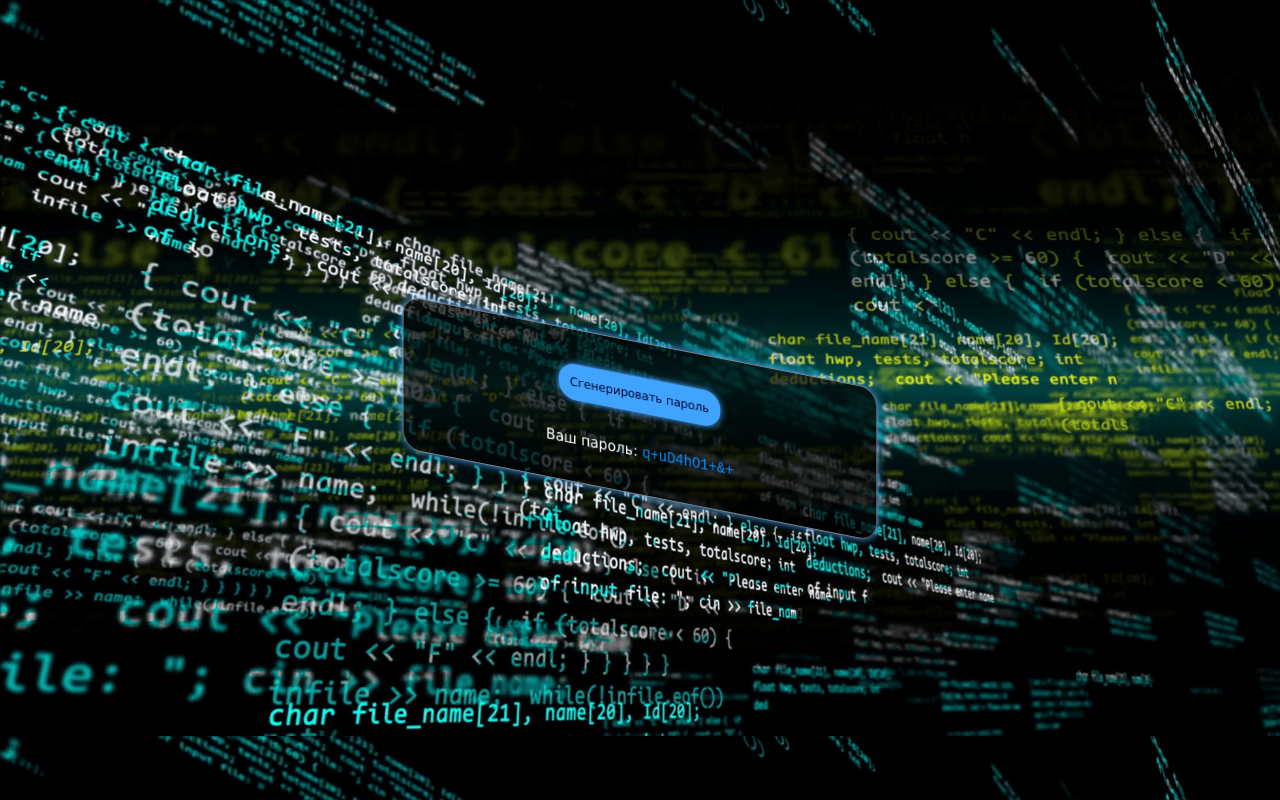
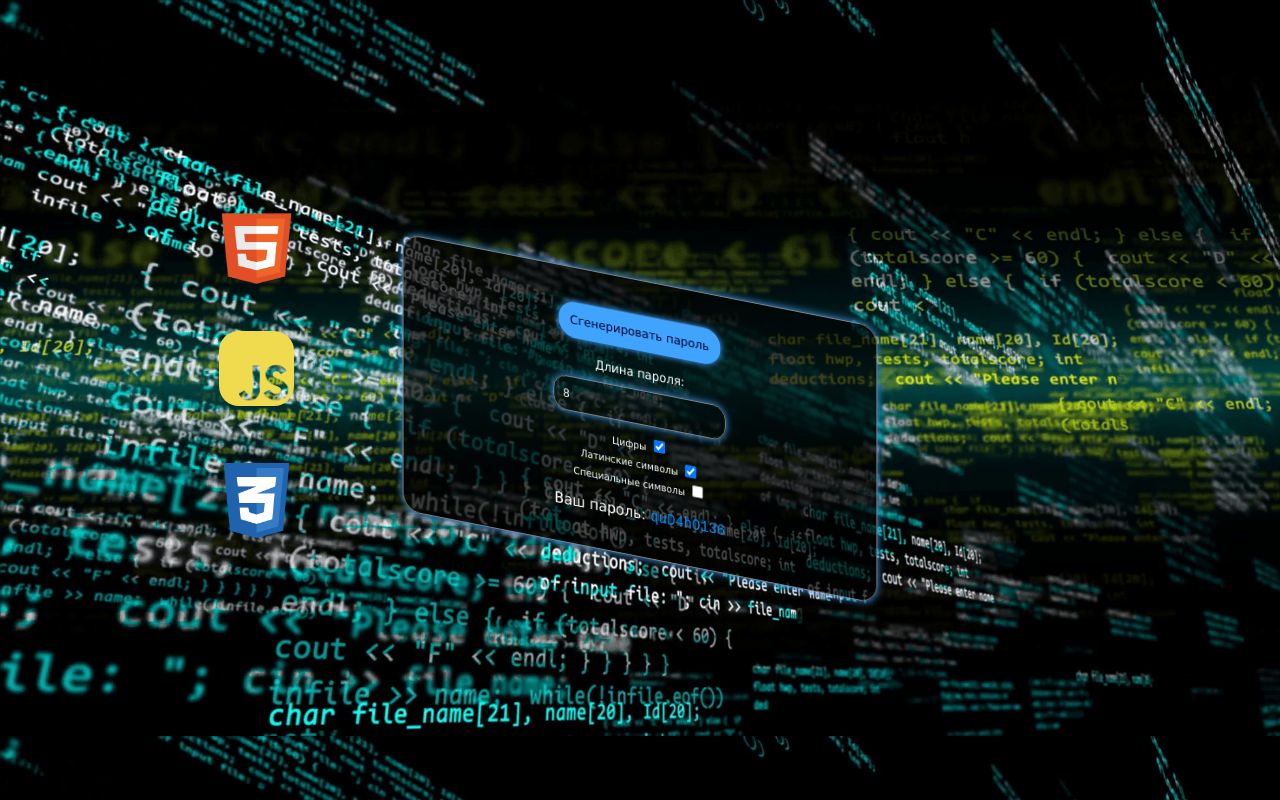
Before and after one commit to YaroslavAlmazoff/password-generator, a plain HTML site: page index.html in a window 1280 px wide. Both pictures are taken after a click on the button "Сгенерировать пароль". Drawn offline with Linux system fonts and the light colour scheme.

Commit message:
new capabilities

```diff
--- a/index.html
+++ b/index.html
@@ -8,8 +8,27 @@
     <title>Генератор паролей</title>
 </head>
 <body>
+    <img class="img1" src="1.png"/>
+    <img class="img2" src="2.png"/>
+    <img class="img3" src="3.png"/>
     <div class="form form-width">
         <button class="button">Сгенерировать пароль</button>
+        <span class="password_length_hint">Длина пароля:</span>
+        <input type="number" id="password_length" value="8" />
+        <div class="settings">
+            <div>
+                <span class="settings_item_text">Цифры</span>
+                <input type="checkbox" checked id="numbers_checkbox"/>
+            </div>
+            <div>
+                <span class="settings_item_text">Латинские символы</span>
+                <input type="checkbox" checked id="letters_checkbox"/>
+            </div>
+            <div>
+                <span class="settings_item_text">Специальные символы</span>
+                <input type="checkbox" id="special_symbols_checkbox"/>
+            </div>
+        </div>
         <p class="password" id="password-parent" style="display: none;">
             Ваш пароль: <span id="password"></span>
         </p>
--- a/script.js
+++ b/script.js
@@ -1,24 +1,51 @@
 const button = document.querySelector(".button")
 const passwordElement = document.getElementById("password")
 const passwordParentElement = document.getElementById("password-parent")
+const passwordLengthElement = document.getElementById("password_length")
+const numbersCheckbox = document.getElementById("numbers_checkbox")
+const lettersCheckbox = document.getElementById("letters_checkbox")
+const specialSymbolsCheckbox = document.getElementById("special_symbols_checkbox")
 
 let result = ""
-const passwrodLength = 10
+let passwordLength = 8
 
-const numbers = [0, 1, 2, 3, 4, 5, 6, 7, 8, 9]
-const latinSymbols = [
+passwordLengthElement.addEventListener("change", (e) => {
+    passwordLength = Number(e.target.value)
+})
+
+let numbers = [""]
+let latinSymbols = [""]
+let specialSymbols = [""]
+
+button.addEventListener("click", () => {
+    if(numbersCheckbox.checked) {
+        numbers = [0, 1, 2, 3, 4, 5, 6, 7, 8, 9]
+    } else {
+        numbers = [""]
+    }
+    if(lettersCheckbox.checked) {
+        latinSymbols = [
             "q", "w", "e", "r", "t", "y", "u", "i", "o", "p",
             "a", "s", "d", "f", "g", "h", "j", "k", "l",
             "z", "x", "c", "v", "b", "n", "m"
         ]
-const specialSymbols = [
+    } else {
+        latinSymbols = [""]
+    }
+    if(specialSymbolsCheckbox.checked) {
+        specialSymbols = [
             "~", "!", "@", "$", "#", "%", "^", "&", "*", "-", "_", "+", "=", "/", "?"
         ]
+    } else {
+        specialSymbols = [""]
+    }
 
     const symbolsArray = [numbers, latinSymbols, specialSymbols]
 
-button.addEventListener("click", () => {
-    while(result.length <= passwrodLength) {
+    if(!numbersCheckbox.checked && !lettersCheckbox.checked && !specialSymbolsCheckbox.checked) {
+        alert("Пароль должен включать в себя какие-либо символы")
+    } else {
+        while(result.length <= passwordLength) {
             let isUpperCase = Math.round(Math.random() * 3) == 2
             let currentArray = symbolsArray[Math.floor(Math.random() * symbolsArray.length)]
             if(isUpperCase) {
@@ -27,7 +54,10 @@ button.addEventListener("click", () => {
                 result += currentArray[Math.floor(Math.random() * currentArray.length)]
             }
         }
+    }
 
     passwordElement.innerHTML = result
     passwordParentElement.style.display = "inline"
+
+    result = ""
 })
--- a/style.css
+++ b/style.css
@@ -30,6 +30,28 @@ body {
     .form-width {
         width: 98%;
     }
+}
+img {
+    position: absolute;
+}
+.img1 {
+    margin-top: 0vh;
+    margin-left: -60vw;
+    width: 75px;
+    height: 75px;
+    border-radius: 20px;
+}
+.img2 {
+    margin-top: -30vh;
+    margin-left: -60vw;
+    width: 75px;
+    height: 75px;
+}
+.img3 {
+    margin-top: 33vh;
+    margin-left: -60vw;
+    width: 75px;
+    height: 75px;
 }
 .button {
     background-color: #40A4FF;
@@ -70,3 +92,32 @@ body {
     color: rgb(0, 140, 255);
     font-family: 'Courier New', Courier, monospace;
 }
+#password_length {
+    border: 1px solid gray;
+    border-radius: 15px;
+    outline: none;
+    background-color: transparent;
+    color: white;
+    padding: 10px;
+    animation-name: glow;
+    animation-duration: 2s;
+    animation-iteration-count: infinite;
+}
+.password_length_hint {
+    color: white;
+    font-size: 10pt;
+    font-family: 'Lucida Sans', 'Lucida Sans Regular', 'Lucida Grande', 'Lucida Sans Unicode', Geneva, Verdana, sans-serif;
+    margin-bottom: 10px;
+}
+.settings {
+    display: flex;
+    align-items: center;
+    justify-content: center;
+    flex-direction: column;
+    margin-top: 10px;
+}
+.settings_item_text {
+    color: white;
+    font-size: 8pt;
+    font-family: 'Lucida Sans', 'Lucida Sans Regular', 'Lucida Grande', 'Lucida Sans Unicode', Geneva, Verdana, sans-serif;
+}
```
Also changed, not shown: 1.png (added), 2.png (added), 3.png (added), 1 other file. Lines whose indentation alone changed are shown as unchanged.
